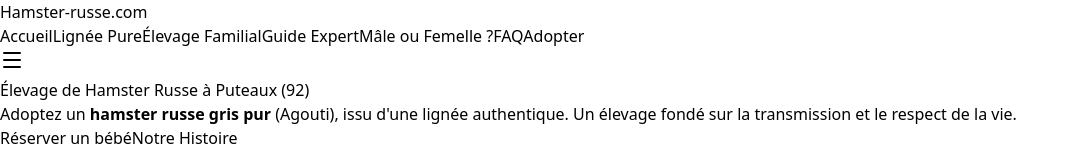
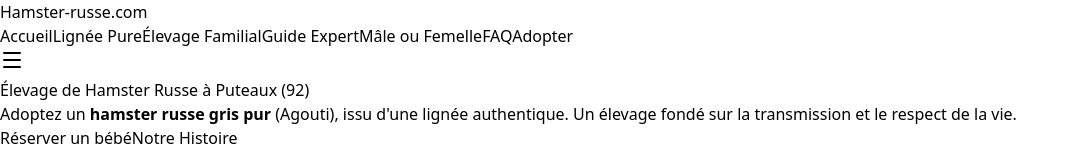
Before and after one commit to clementdharcourt-WAC/hamster-russe, a React (Vite) app: page / in a window 1280 px wide. Shown: the top 148 px of the page, without its empty margins (0-1087 px from the left). Built offline with nearby package versions, Linux system fonts and the light colour scheme.

Commit message:
Correction : suppression du '?' dans le lien Mâle ou Femelle

```diff
--- a/src/App.jsx
+++ b/src/App.jsx
@@ -289,7 +289,7 @@
               <a href="#souche" className="text-gray-600 hover:text-amber-600 px-3 py-2 text-sm font-medium transition">Lignée Pure</a>
               <a href="#famille" className="text-gray-600 hover:text-amber-600 px-3 py-2 text-sm font-medium transition">Élevage Familial</a>
               <a href="#conseils" className="text-gray-600 hover:text-amber-600 px-3 py-2 text-sm font-medium transition">Guide Expert</a>
-              <a href="#sexage" className="text-gray-600 hover:text-amber-600 px-3 py-2 text-sm font-medium transition">Mâle ou Femelle ?</a>
+              <a href="#sexage" className="text-gray-600 hover:text-amber-600 px-3 py-2 text-sm font-medium transition">Mâle ou Femelle</a>
               <a href="#faq" className="text-gray-600 hover:text-amber-600 px-3 py-2 text-sm font-medium transition">FAQ</a>
               <a href="#contact" className="bg-amber-600 text-white hover:bg-amber-700 px-4 py-2 rounded-full text-sm font-medium transition shadow-md">Adopter</a>
             </div>
@@ -308,7 +308,7 @@
               <a href="#accueil" onClick={toggleMenu} className="block px-3 py-2 text-base font-medium text-gray-700">Accueil</a>
               <a href="#famille" onClick={toggleMenu} className="block px-3 py-2 text-base font-medium text-gray-700">Famille</a>
               <a href="#conseils" onClick={toggleMenu} className="block px-3 py-2 text-base font-medium text-gray-700">Conseils</a>
-              <a href="#sexage" onClick={toggleMenu} className="block px-3 py-2 text-base font-medium text-gray-700">Mâle ou Femelle ?</a>
+              <a href="#sexage" onClick={toggleMenu} className="block px-3 py-2 text-base font-medium text-gray-700">Mâle ou Femelle</a>
               <a href="#faq" onClick={toggleMenu} className="block px-3 py-2 text-base font-medium text-gray-700">FAQ</a>
               <a href="#contact" onClick={toggleMenu} className="block px-3 py-2 text-base font-medium text-amber-600 font-bold">Adopter</a>
             </div>
```
